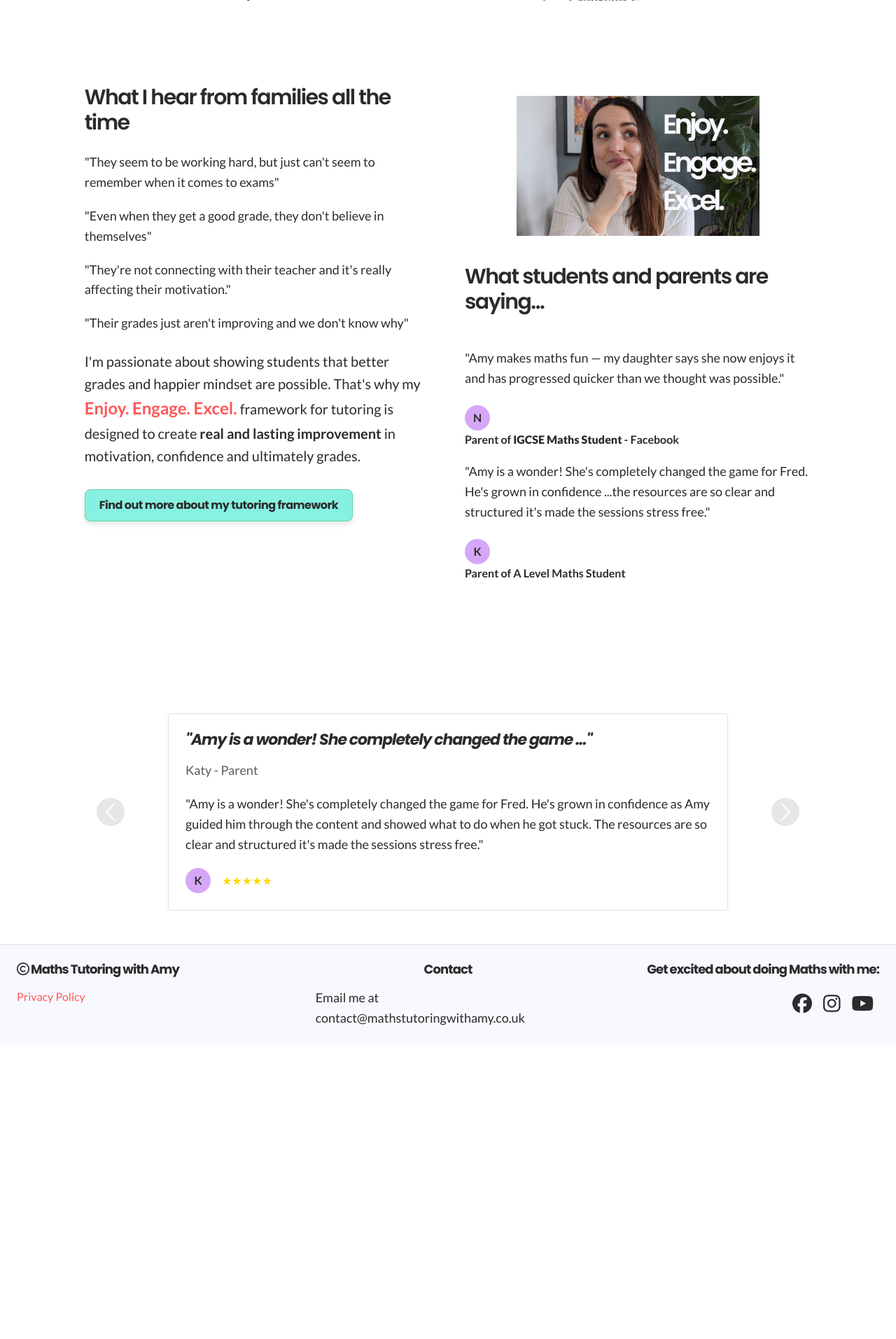
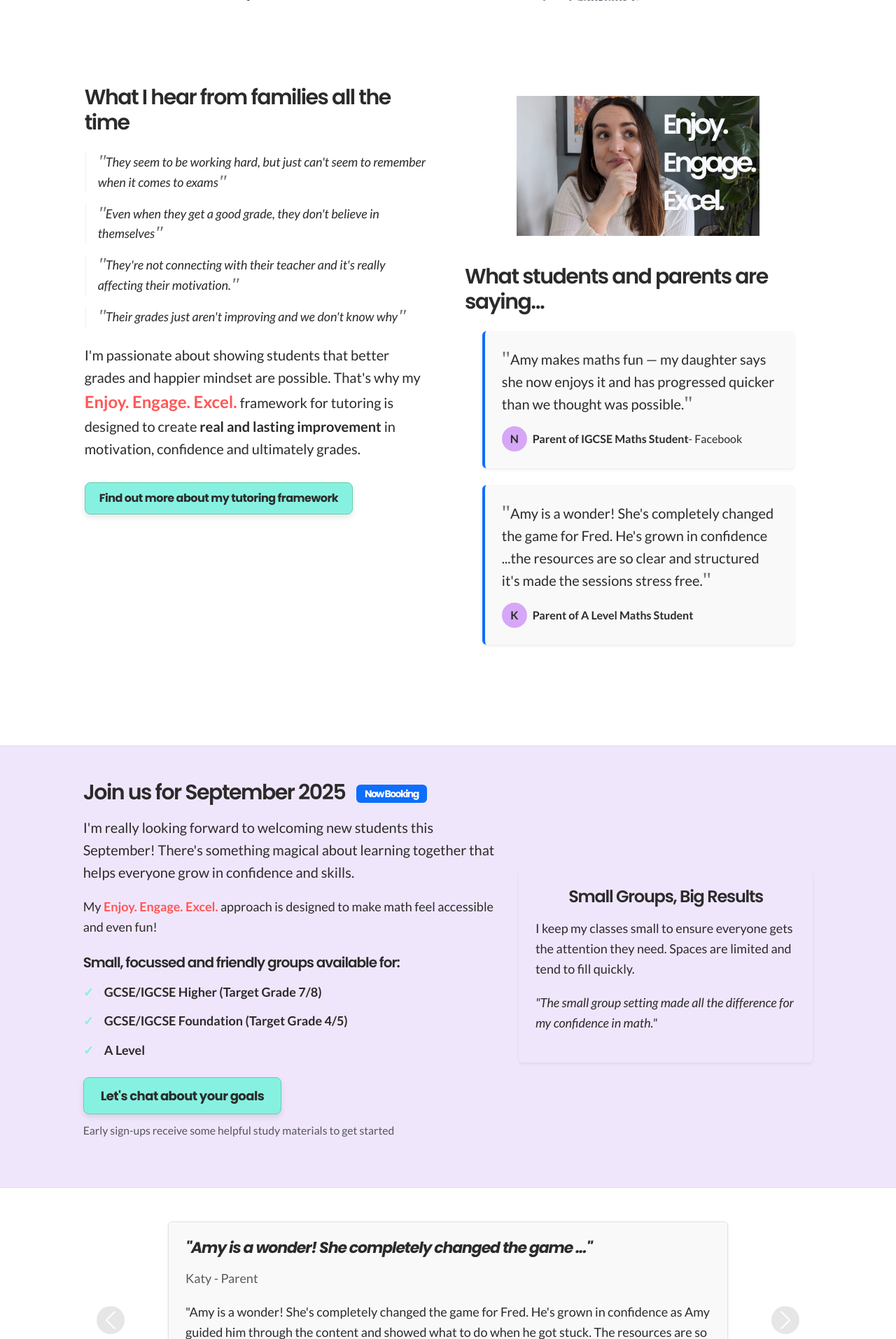
Before and after one commit to AmyB173/mathstutoringwithamy, a PHP site: page / in a window 1280 px wide. Shown: the part 772-2685 px from the top of the page at 70% size. Before the commit the page ends 2237 px from the top, so only its background shows below. Run offline with PHP 8.4, Linux system fonts and the light colour scheme; some libraries are stand-ins or nearby versions.

Commit message:
update index page with upcoming sep classes

```diff
--- a/assets/css/style.css
+++ b/assets/css/style.css
@@ -251,6 +251,91 @@ header .fixed-top {
   font-weight: 500;
   margin: var(--spacing-md) 0;
 }
+/* 2025 Classes Section Styling */
+.bg-accent-light {
+  background-color: #f0e6fc;
+  border-top: 1px solid #e2d5f8;
+  border-bottom: 1px solid #e2d5f8;
+}
+
+.highlight-text {
+  position: relative;
+  display: inline-block;
+  margin-bottom: 1.5rem;
+}
+
+.badge {
+  font-family: var(--font-heading);
+  font-size: 14px;
+  vertical-align: middle;
+  padding: 6px 12px;
+  margin-left: 10px;
+}
+
+.feature-list {
+  list-style: none;
+  padding-left: 0;
+  margin-bottom: 1.5rem;
+}
+
+.feature-list li {
+  font-family: var(--font-body);
+  font-size: 18px;
+  margin-bottom: 0.8rem;
+  padding-left: 30px;
+  position: relative;
+}
+
+.feature-list li:before {
+  content: "✓";
+  color: var(--color-secondary);
+  font-weight: bold;
+  position: absolute;
+  left: 0;
+}
+
+.countdown-wrapper {
+  background-color: white;
+  border: 1px solid #e9d8ff;
+}
+
+.pulse-effect {
+  animation: pulse 2s infinite;
+}
+
+@keyframes pulse {
+  0% {
+    box-shadow: 0 0 0 0 rgba(135, 241, 225, 0.7);
+  }
+  70% {
+    box-shadow: 0 0 0 10px rgba(135, 241, 225, 0);
+  }
+  100% {
+    box-shadow: 0 0 0 0 rgba(135, 241, 225, 0);
+  }
+}
+
+.lead {
+  font-size: 20px;
+  font-weight: 500;
+}
+
+.waiting-list-meter {
+  margin-top: 15px;
+}
+
+/* Responsive adjustments */
+@media (max-width: 767px) {
+  .highlight-text {
+    display: block;
+  }
+
+  .badge {
+    display: inline-block;
+    margin-left: 0;
+    margin-top: 10px;
+  }
+}
 
 /* ---------------------------------------------------- TESTIMONIALS */
 .testimonial-card {
--- a/index.html
+++ b/index.html
@@ -218,13 +170,33 @@
             <div class="col-11 col-lg-6 px-4 py-4 py-md-5">
               <h2 class="mb-4">What I hear from families all the time</h2>
               <div class="mt-4">
-                <p>"They seem to be working hard, but just can't seem to remember when it comes to exams"</p>
-                <p>"Even when they get a good grade, they don't believe in themselves"</p>
-                <p>"They're not connecting with their teacher and it's really affecting their motivation."</p>
-                <p>"Their grades just aren't improving and we don't know why"</p>
-                <p class="headline mt-4">I'm passionate about showing students that better grades and happier mindset are
-                  possible. That's why my <span class="brand-red-text fw-bold fs-4">Enjoy. Engage. Excel.</span> framework
-                  for tutoring is designed to create <strong>real and lasting improvement</strong> in motivation, confidence and ultimately grades.</p>
+                <!-- Left Column: Inline quotation marks -->
+                <div class="family-quote mb-3">
+                  <p><span class="quote-inline">"</span>They seem to be working hard, but just can't seem to remember
+                    when it comes to exams<span class="quote-inline">"</span></p>
+                </div>
+
+                <div class="family-quote mb-3">
+                  <p><span class="quote-inline">"</span>Even when they get a good grade, they don't believe in
+                    themselves<span class="quote-inline">"</span></p>
+                </div>
+
+                <div class="family-quote mb-3">
+                  <p><span class="quote-inline">"</span>They're not connecting with their teacher and it's really
+                    affecting their motivation.<span class="quote-inline">"</span></p>
+                </div>
+
+                <div class="family-quote mb-3">
+                  <p><span class="quote-inline">"</span>Their grades just aren't improving and we don't know why<span
+                      class="quote-inline">"</span></p>
+                </div>
+
+                <p class="headline mt-4">I'm passionate about showing students that better grades and happier mindset
+                  are
+                  possible. That's why my <span class="brand-red-text fw-bold fs-4">Enjoy. Engage. Excel.</span>
+                  framework for tutoring is designed to create <strong>real and lasting improvement</strong> in
+                  motivation,
+                  confidence and ultimately grades.</p>
                 <div class="mt-4">
                   <a href="#" class="btn btn-primary fw-bold">Find out more about my tutoring framework</a>
                 </div>
@@ -234,31 +206,109 @@
             <!-- Right Column -->
             <div class="col-11 col-lg-6 px-4 py-4 py-md-5">
               <div class="text-center mb-4">
-                <img src="./assets/images/enjoy-engage-excel-amy.png" class="img-fluid py-3" alt="Enjoy Engage Excel framework" />
+                <img src="./assets/images/enjoy-engage-excel-amy.png" class="img-fluid py-3"
+                  alt="Enjoy Engage Excel framework" />
               </div>
               <h2 class="mb-4">What students and parents are saying...</h2>
-              <p class="pt-4">"Amy makes maths fun — my daughter says she now enjoys it and has progressed
-                quicker than we thought was possible."
-              </p>
-              <p class="mb-4">
-                <strong>
-                  <div class="d-inline-flex align-items-center">
-                    <div class="circle me-2">N</div>
-                    Parent of <strong>IGCSE Maths Student</strong> - Facebook
-                  </div>
-                </strong>
-              </p>
-              <p>"Amy is a wonder! She's completely changed the game for Fred. He's grown in
-                confidence ...the resources are so clear and structured it's made the sessions stress free."
-              </p>
-              <p class="mb-4">
-                <strong>
-                  <div class="d-inline-flex align-items-center">
-                    <span class="circle me-2">K</span>
-                    Parent of A Level Maths Student
-                  </div>
-                </strong>
-              </p>
+
+              <!-- Right Column: Card-style for both testimonials -->
+              <div class="testimonial-card shadow-sm p-4 rounded mb-4">
+                <p class="fs-5 mb-3"><span class="quote-inline">"</span>Amy makes maths fun — my daughter says she now
+                  enjoys it and has progressed
+                  quicker than we thought was possible.<span class="quote-inline">"</span></p>
+                <div class="d-flex align-items-center">
+                  <div class="circle me-2">N</div>
+                  <strong>Parent of IGCSE Maths Student</strong> - Facebook
+                </div>
+              </div>
+
+              <div class="testimonial-card shadow-sm p-4 rounded mb-4">
+                <p class="fs-5 mb-3"><span class="quote-inline">"</span>Amy is a wonder! She's completely changed the
+                  game for Fred. He's grown in
+                  confidence ...the resources are so clear and structured it's made the sessions stress free.<span
+                    class="quote-inline">"</span></p>
+                <div class="d-flex align-items-center">
+                  <span class="circle me-2">K</span>
+                  <strong>Parent of A Level Maths Student</strong>
+                </div>
+              </div>
+            </div>
+          </div>
+        </div>
+      </section>
+
+      <!-- Add this CSS to your stylesheet -->
+      <style>
+        /* For the inline quote styling */
+        .quote-inline {
+          font-size: 1.5em;
+          font-family: Georgia, serif;
+          line-height: 0;
+          vertical-align: -0.1em;
+          color: #6c757d;
+          /* Using a gray color that's more subdued */
+        }
+
+        /* Family quotes in left column */
+        .family-quote {
+          margin-bottom: 1.5rem;
+          padding-left: 1rem;
+          border-left: 3px solid #f8f9fa;
+          /* Very subtle border */
+        }
+
+        .family-quote p {
+          margin-bottom: 0;
+          font-style: italic;
+        }
+
+        /* Card style for testimonials in right column */
+        .testimonial-card {
+          border-left: 4px solid var(--bs-primary);
+          background-color: #f9f9f9;
+          transition: all 0.3s ease;
+        }
+
+        .testimonial-card:hover {
+          transform: translateY(-2px);
+          box-shadow: 0 0.5rem 1rem rgba(0, 0, 0, 0.15) !important;
+        }
+      </style>
+      <!-- 2025 CLASSES SECTION -->
+      <section class="container-fluid bg-accent-light py-5">
+        <div class="row justify-content-center">
+          <div class="col-11 col-lg-10">
+            <div class="row align-items-center">
+              <div class="col-md-7 mb-4 mb-md-0">
+                <h2 class="highlight-text mb-3">Join us for September 2025 <span class="badge bg-primary">Now
+                    Booking</span></h2>
+                <p class="lead">I'm really looking forward to welcoming new students this September! There's something
+                  magical about learning together that helps everyone grow in confidence and skills.</p>
+                <p>My <span class="brand-red-text fw-bold">Enjoy. Engage. Excel.</span> approach is designed to make
+                  math feel accessible and even fun!</p>
+                <div class="mt-4 mb-4">
+                  <h4>Small, focussed and friendly groups available for:</h4>
+                  <ul class="feature-list">
+                    <li><strong>GCSE/IGCSE Higher (Target Grade 7/8)</strong></li>
+                    <li><strong>GCSE/IGCSE Foundation (Target Grade 4/5)</strong></li>
+                    <li><strong>A Level</strong></li>
+                  </ul>
+                </div>
+                <div>
+                  <a href="https://app.reclaim.ai/m/mathstutoringwithamy" target="_blank"
+                    class="btn btn-primary btn-lg">Let's chat about your goals</a>
+                  <p class="text-muted mt-2"><small>Early sign-ups receive some helpful study materials to get
+                      started</small></p>
+                </div>
+              </div>
+              <div class="col-md-5 text-center">
+                <div class="info-card p-4 rounded shadow-sm">
+                  <h3 class="text-center mb-3">Small Groups, Big Results</h3>
+                  <p>I keep my classes small to ensure everyone gets the attention they need. Spaces are limited and
+                    tend to fill quickly.</p>
+                  <p class="fst-italic">"The small group setting made all the difference for my confidence in math."</p>
+                </div>
+              </div>
             </div>
           </div>
         </div>
```
Also changed, not shown: other parts of assets/css/style.css (+0 -49 lines), other parts of index.html (+5 -53 lines).
